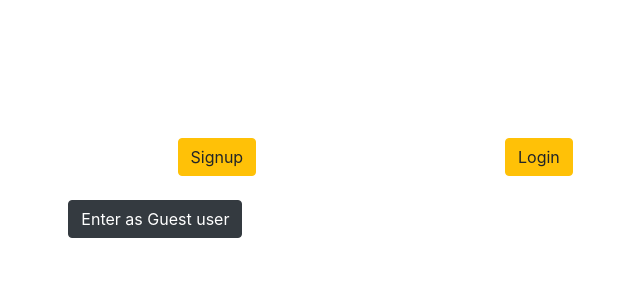
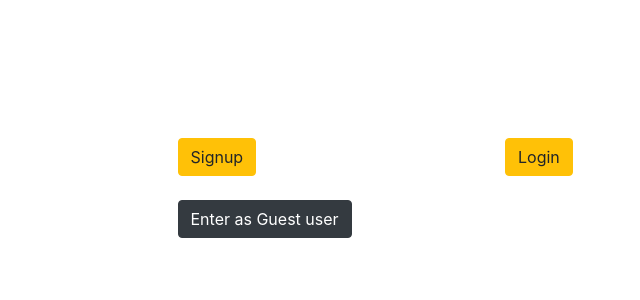
Before and after one commit to sumanpatra970/web, a Django app: page / in a window 1280 px wide. Shown: the part 378-678 px from the top of the page, without its empty margins (150-790 px from the left). Run offline with Django 4.2, Linux system fonts and the light colour scheme; some libraries are stand-ins or nearby versions.

Commit message:
Update main.html

```diff
--- a/templates/main.html
+++ b/templates/main.html
@@ -36,7 +36,7 @@
     </div>
     <br>
     <div class="row">
-        <div class="col-2 align"></div>
+        <div class="col-3 align"></div>
         <div class="col-6" ><a href="home"><button class="btn btn-dark" id="button-second">Enter as Guest user</button></a></div>
     </div>
 </body>
```
